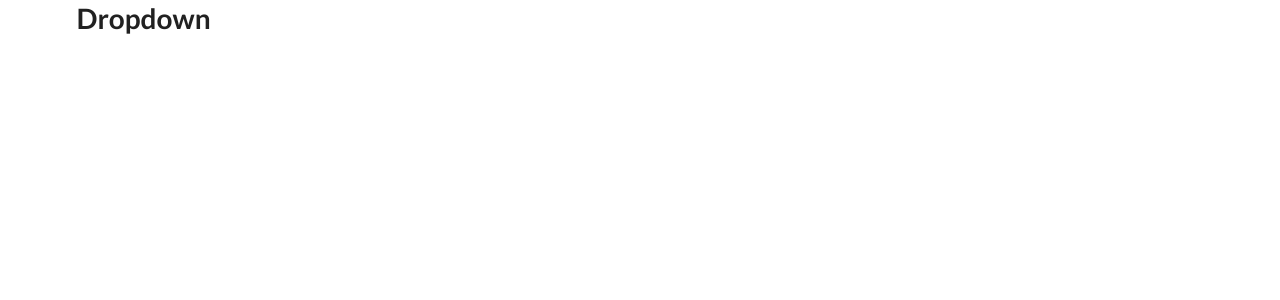
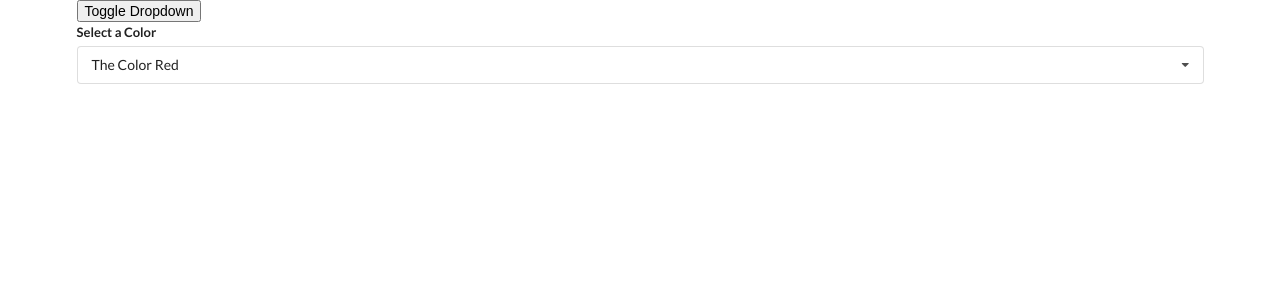
Before and after one commit to mxmitch/widgets, a React (Create React App) app: page / in a window 1280 px wide. Shown: the top 300 px of the page. Built offline with nearby package versions, Linux system fonts and the light colour scheme.

Commit message:
add useRef to close dropdown on body click

```diff
--- a/src/App.js
+++ b/src/App.js
@@ -1,22 +1,7 @@
-import React from "react";
+import React, { useState } from "react";
 // import Accordion from "./components/Accordion";
 import Search from "./components/Search";
 import Dropdown from "./components/Dropdown";
-
-// const items = [
-//   {
-//     title: "What is React?",
-//     content: "React is a front end javascript framework."
-//   },
-//   {
-//     title: "Why use React?",
-//     content: "React is a favorite JS library among engineers."
-//   },
-//   {
-//     title: "How do you use React?",
-//     content: "You use React by creating components."
-//   }
-// ];
 
 const options = [
   {
@@ -34,10 +19,22 @@
 ];
 
 export default () => {
+  const [selected, setSelected] = useState(options[0]);
+  const [showDropdown, setShowDropdown] = useState(true);
+
   return (
     <div className="ui container">
       <div className="ui row">
-        <Dropdown options={options} />
+        <button onClick={() => setShowDropdown(!showDropdown)}>
+          Toggle Dropdown
+        </button>
+        {showDropdown ? (
+          <Dropdown
+            selected={selected}
+            onSelectedChange={setSelected}
+            options={options}
+          />
+        ) : null}
       </div>
     </div>
   );
--- a/src/components/Dropdown.js
+++ b/src/components/Dropdown.js
@@ -1,7 +1,58 @@
-import React from "react";
+import React, { useState, useEffect, useRef } from "react";
 
-const Dropdown = () => {
-  return <h1>Dropdown</h1>;
+const Dropdown = ({ options, selected, onSelectedChange }) => {
+  const [open, setOpen] = useState(false);
+  const ref = useRef();
+
+  useEffect(() => {
+    const onBodyClick = (event) => {
+      if (ref.current.contains(event.target)) {
+        return;
+      }
+      setOpen(false);
+    };
+    document.body.addEventListener("click", onBodyClick, { capture: true });
+
+    return () => {
+      document.body.removeEventListener("click", onBodyClick, {
+        capture: true
+      });
+    };
+  }, []);
+
+  const renderedOptions = options.map((option) => {
+    if (option.value === selected.value) {
+      return null;
+    }
+
+    return (
+      <div
+        key={option.value}
+        className="item"
+        onClick={() => onSelectedChange(option)}
+      >
+        {option.label}
+      </div>
+    );
+  });
+
+  return (
+    <div ref={ref} className="ui form">
+      <div className="field">
+        <label className="label">Select a Color</label>
+        <div
+          onClick={() => setOpen(!open)}
+          className={`ui selection dropdown ${open ? "visible active" : ""}`}
+        >
+          <i className="dropdown icon"></i>
+          <div className="text">{selected.label}</div>
+          <div className={`menu ${open ? "visible transition" : ""}`}>
+            {renderedOptions}
+          </div>
+        </div>
+      </div>
+    </div>
+  );
 };
 
 export default Dropdown;
```
